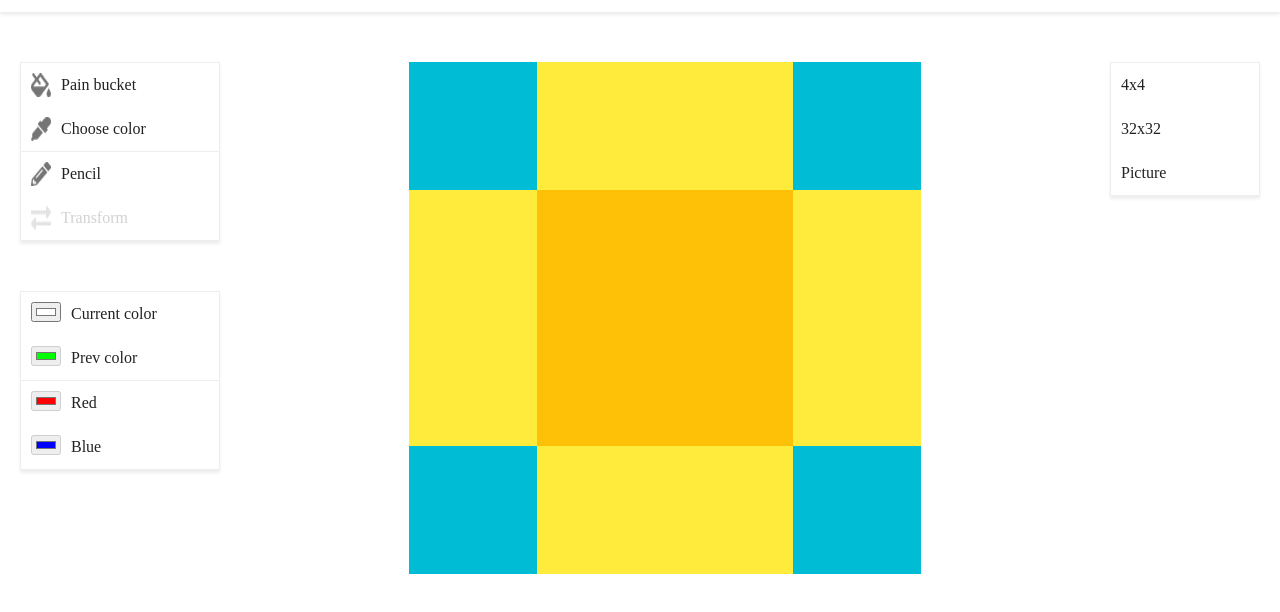
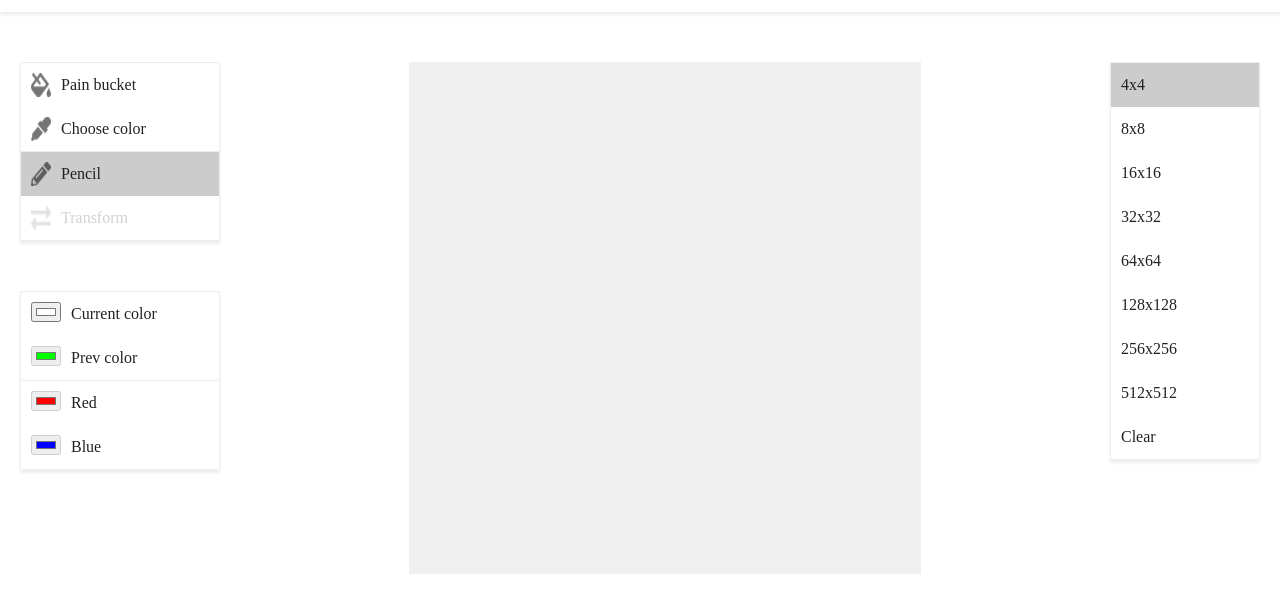
Before and after one commit to Jimmba/codejam-palette, a plain HTML site: page codejam-pallete/index.html in a window 1280 px wide. Shown: the part 38-650 px from the top of the page. Drawn offline with Linux system fonts and the light colour scheme.

Commit message:
feat: add different sizes

```diff
--- a/codejam-pallete/assets/css/style.scss
+++ b/codejam-pallete/assets/css/style.scss
@@ -142,6 +142,7 @@ main{
     canvas{
         width: 100%;
         height: 100%;
+        background-color: #f0f0f0;;
     }
 
     img{
--- a/codejam-pallete/assets/js/Panel.js
+++ b/codejam-pallete/assets/js/Panel.js
@@ -1,14 +1,15 @@
 class Panel{
-    activetool="";
-    removetool="";
+    activeTool="";
+    removeTool="";
     currentColor="";
     prevColor="";
     tools=["fill", "picker", "pencil"];
 
     constructor(){
-        if (localStorage.getItem("activetool")==null){
-            this.setActiveTool("pencil");
-            //localStorage.setItem("activetool", "pencil");
+        if (localStorage.getItem("activeTool")==null){
+            this.activeTool="pencil";
+            this.setStorageTool();
+            //localStorage.setItem("activeTool", "pencil");
         }
         if (localStorage.getItem("currentColor")==null){
             localStorage.setItem("currentColor", document.getElementById("currentColor").value);
@@ -16,7 +17,7 @@ class Panel{
         if (localStorage.getItem("prevColor")==null){
             localStorage.setItem("prevColor", document.getElementById("prevColor").value);
         }
-        this.activetool=localStorage.getItem("activetool");
+        this.activeTool=localStorage.getItem("activeTool");
         this.currentColor=localStorage.getItem("currentColor");
         this.prevColor=localStorage.getItem("prevColor");
         document.getElementById("currentColor").value=this.currentColor;
@@ -28,17 +29,17 @@ class Panel{
     }
 
     setStorageTool(){
-        console.log("localStorage.getItem(\"activetool\",\"" + this.activetool +"\")");
-        localStorage.setItem("activetool", this.activetool);
+        console.log("localStorage.getItem(\"activeTool\",\"" + this.activeTool +"\")");
+        localStorage.setItem("activeTool", this.activeTool);
     }
 
     addActiveTool(){
-        document.getElementsByClassName(this.activetool)[0].classList.add("active");
+        document.getElementsByClassName(this.activeTool)[0].classList.add("active");
     }
 
     removeActiveTool(){
-        //console.log("remove "+this.removetool);
-        document.getElementsByClassName(this.removetool)[0].classList.remove("active");
+        //console.log("remove "+this.removeTool);
+        document.getElementsByClassName(this.removeTool)[0].classList.remove("active");
     }
 
 }
--- a/codejam-pallete/assets/js/canvas.js
+++ b/codejam-pallete/assets/js/canvas.js
@@ -3,51 +3,61 @@ let pixel_size=128;
 let mouseIsDown=false;
 let mouseFirstAction=true;
 let x0=x1=y0=y1=null;
+let canvasSize; //4x4, 16x16 - single number
+let sizes=[4,8,16,32,64,128,256,512];
+
+
+window.onbeforeunload = function () {
+    localStorage.setItem("canvasImage", this.canvas.toDataURL());
+    localStorage.setItem("canvasSize", canvasSize);
+};
+
+
 
 let canvas=document.getElementById('canvas');
 let ctx=canvas.getContext('2d');
+clearCanvas();
 
-drawbackground(frame_4x4, false); //default picture
-
-function drawbackground(frame, isImage){
-    // let canvas=document.getElementById('canvas');
+function clearCanvas(){
     canvas.width = canvas.offsetWidth;
     canvas.height = canvas.offsetHeight;
-    //canvas_length=512; //width and height of canvas for calculate item
-
-    if(canvas.getContext){
-    //   var ctx=canvas.getContext('2d');
-      if (isImage){
-          ctx.drawImage(frame, 0, 0, canvas.width, canvas.height);
-      }else{
-        pixel_size=canvas_length/frame.length;
-        console.log("Pixel size is "+pixel_size);
-          frame.forEach((row, i) => {
-              row.forEach((column, j)=>{
-              if (frame[0][0].length==4){
-                  ctx.fillStyle="rgba("+column[0]+","+column[1]+","+column[2]+","+column[3]/255+")";
-              }else{
-                  ctx.fillStyle="#"+column;
-              }
-              ctx.fillRect(i*pixel_size, j*pixel_size, pixel_size, pixel_size);
-              })
-          });
-        }
-    }
-    ctx.fillStyle=panel.currentColor;
+    //localStorage.removeItem("canvasImage");
 }
 
-function paint(type, frame){
-    pixel_size=16;
-    if (type=="image"){
-        var img = new Image();
-        img.src = '../codejam-pallete/assets/data/image.png';
-        // console.log(img.src);
-        img.addEventListener("load", function() {
-          drawbackground(img, true);
-        });
-    }else if(type=="frame"){
-        drawbackground(frame, false);
+//getSize
+canvasSize=localStorage.getItem("canvasSize")
+if (canvasSize==null){
+    canvasSize=4;
+}
+
+//get image from localStorage
+if(localStorage.getItem("canvasImage")){
+    let dataURL = localStorage.getItem("canvasImage");
+    let img = new Image;
+    img.src = dataURL;
+    img.onload = function () {
+        ctx.drawImage(img, 0, 0);
+    };
+}
+
+setCanvas(canvasSize);
+
+function setCanvas(size){
+    console.log(size);
+    canvasSize=size;
+    pixel_size=canvas_length/canvasSize;
+
+    activeSize();
+}
+
+function activeSize(){
+    for (let i=0; i<sizes.length; i++){
+        if(sizes[i]-canvasSize==0){
+            document.getElementsByClassName("panel_item_size")[i].classList.add("active");
+        }else{
+            document.getElementsByClassName("panel_item_size")[i].classList.remove("active");
+
+        }
     }
 }
 
@@ -86,6 +96,9 @@ function clearmouse(){
     y0=null;
     y1=null;
     mouseFirstAction=true;
+    // if (panel.activeTool=="paint"){
+    //     localStorage.setItem(canvasName, canvas.toDataURL());
+    // }
 }
 /*******************KEYBOARD FUNCTIONS*******************/
 function selectTool(e){
@@ -101,7 +114,7 @@ function selectTool(e){
 }
 /*******************PANEL FUNCTIONS*******************/
 function getAction(e){
-    switch(panel.activetool){
+    switch(panel.activeTool){
         case "pencil": return draw(e);
         break;
         case "picker": return changeColorWithPicker(e);
@@ -374,7 +387,7 @@ function CanvasFloodFiller()
 
             nx1 = cLine.x1;
             nx2 = cLine.x1;
-            // Те же яйца, но можно ли искать вниз?
+            // Мо можно ли искать вниз?
             if (cLine.y < (_cHeight - 1))
             {
                 // Снизу строка может идти левее текущей?
--- a/codejam-pallete/assets/js/palette.js
+++ b/codejam-pallete/assets/js/palette.js
@@ -17,8 +17,8 @@ function keyboardChangeTool(key){
 
 function changeTool(key){
     //console.log(key);
-    panel.removetool=panel.activetool;
-    panel.activetool=key;
+    panel.removeTool=panel.activeTool;
+    panel.activeTool=key;
     panel.setStorageTool();
     panel.removeActiveTool();
     panel.addActiveTool();
--- a/codejam-pallete/index.html
+++ b/codejam-pallete/index.html
@@ -71,14 +71,32 @@
             </div>
             <div class="right_panels_area">
                 <div class="panel">
-                    <div class="panel_item" onclick="(paint('frame', frame_4x4))">
+                    <div class="panel_item panel_item_size size4" onclick="setCanvas(4)">
                         <p>4x4</p>
                     </div>
-                    <div class="panel_item" onclick="(paint('frame', frame_32x32))">
+                    <div class="panel_item panel_item_size size8" onclick="setCanvas(8)">
+                        <p>8x8</p>
+                    </div>
+                    <div class="panel_item panel_item_size size16" onclick="setCanvas(16)">
+                        <p>16x16</p>
+                    </div>
+                    <div class="panel_item panel_item_size size32" onclick="setCanvas(32)">
                         <p>32x32</p>
                     </div>
-                    <div class="panel_item" onclick="(paint('image', null))">
-                        <p>Picture</p>
+                    <div class="panel_item panel_item_size size64" onclick="setCanvas(64)">
+                        <p>64x64</p>
+                    </div>
+                    <div class="panel_item panel_item_size size128" onclick="setCanvas(128)">
+                        <p>128x128</p>
+                    </div>
+                    <div class="panel_item panel_item_size size256" onclick="setCanvas(256)">
+                        <p>256x256</p>
+                    </div>
+                    <div class="panel_item panel_item_size size512" onclick="setCanvas(512)">
+                        <p>512x512</p>
+                    </div>
+                    <div class="panel_item" onclick="clearCanvas()">
+                        <p>Clear</p>
                     </div>
                 </div>
             </div>
```
Also changed, not shown: codejam-pallete/assets/css/style.css, 1 other file.
